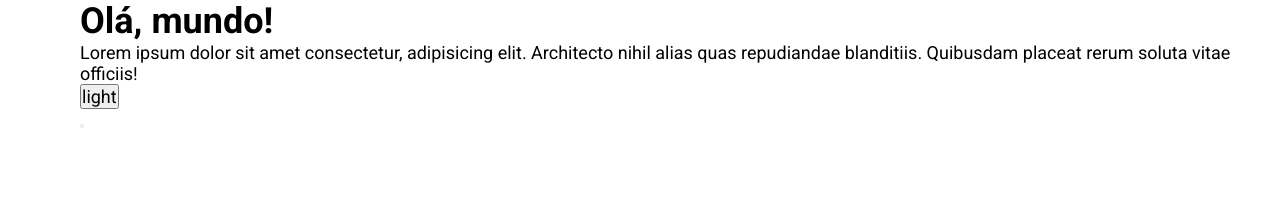
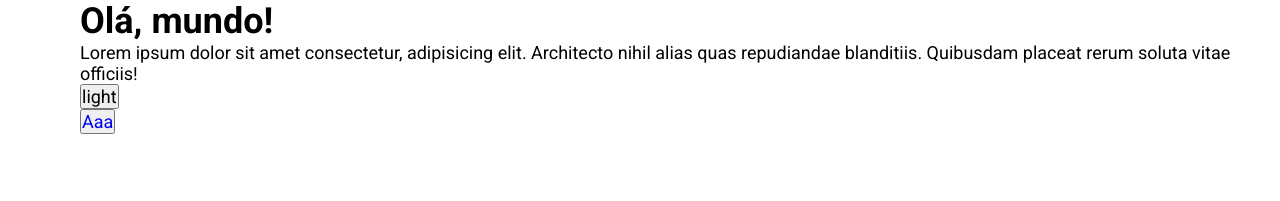
Before and after one commit to rafaeldiehl/portfolio, a React (Create React App) app: page / in a window 1280 px wide. Shown: the top 201 px of the page. Built offline with nearby package versions, Linux system fonts and the light colour scheme.

Commit message:
fix: fix styled in nav

```diff
--- a/src/components/Navbar.tsx
+++ b/src/components/Navbar.tsx
@@ -1,5 +1,4 @@
 import React from 'react';
-import styled from 'styled-components';
 
 import { Container } from '../styles/components/navbar';
 
--- a/src/pages/Home.tsx
+++ b/src/pages/Home.tsx
@@ -19,7 +19,7 @@ export function Home(props: HomeProps) {
       <section></section>
       <section></section>
       <button>
-        <Link to="test"></Link>
+        <Link to="test">Aaa</Link>
       </button>
     </div>
   );
```
